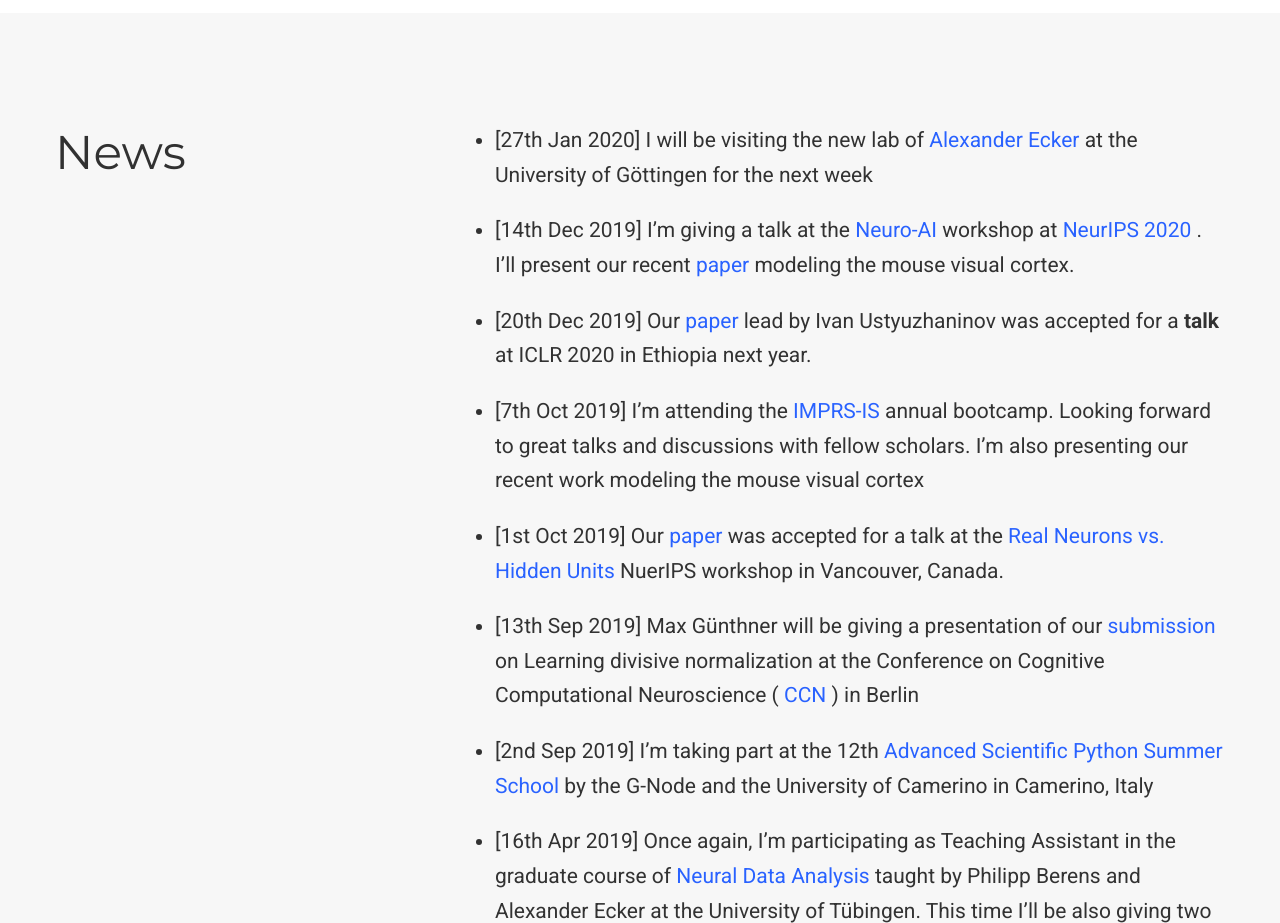
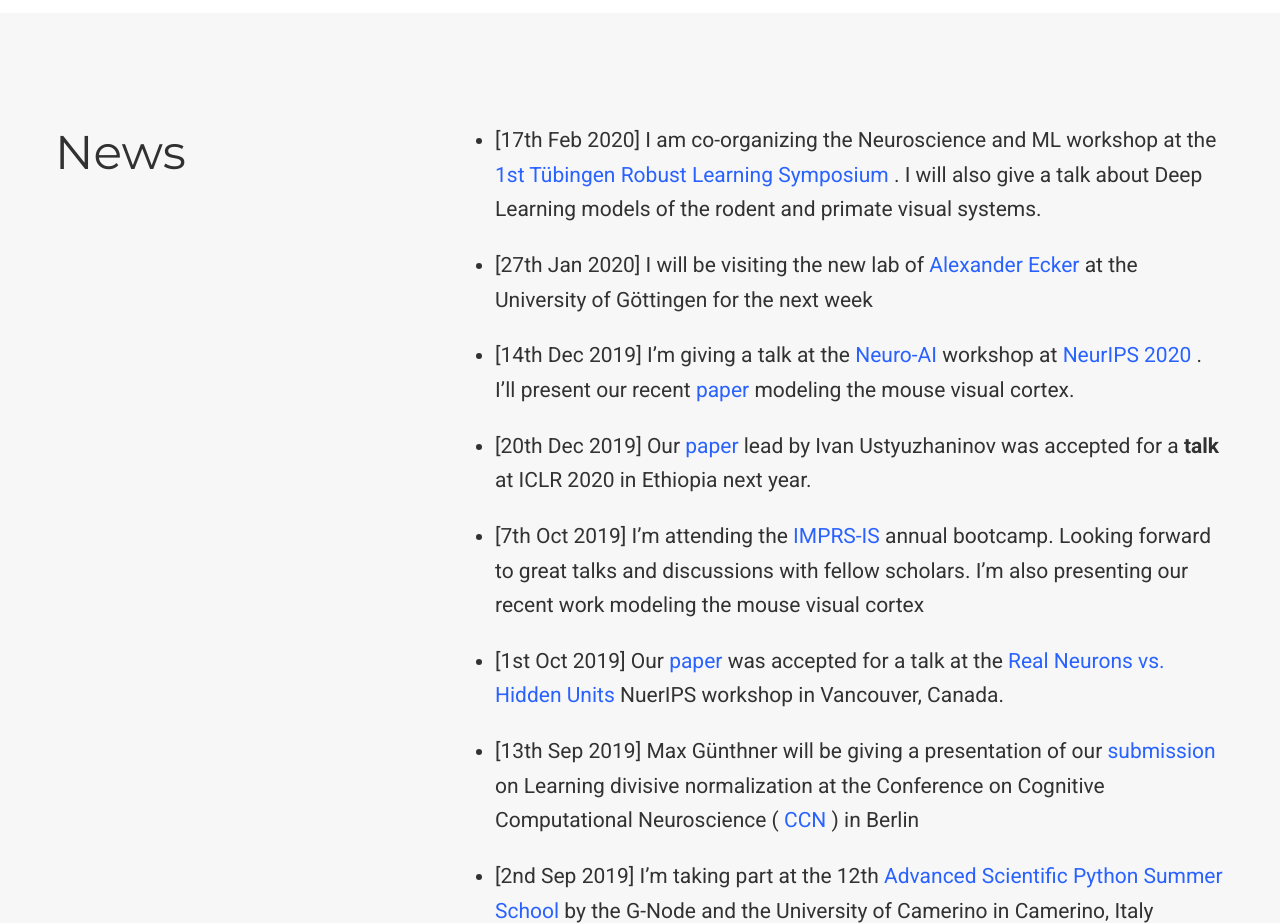
Before and after one commit to sacadena/sacadena.github.io, a plain HTML site: page index.html in a window 1280 px wide. Shown: the part 1100-2023 px from the top of the page. Drawn offline with nearby package versions, Linux system fonts and the light colour scheme; some packages are replaced by stand-ins of ours; some icons are missing.

Commit message:
add robust learning news

```diff
--- a/index.html
+++ b/index.html
@@ -841,6 +841,11 @@ During my PhD I&rsquo;ve done multiple research visits to
   <div class="col-12 col-lg-8">
 
     <ul>
+<li>
+<p>[17th Feb 2020] I am co-organizing the Neuroscience and ML workshop at the
+<a href="https://sites.google.com/view/tue-ai-symposium" target="_blank" rel="noopener">1st Tübingen Robust Learning Symposium</a>
+. I will also give a talk about Deep Learning models of the rodent and primate visual systems.</p>
+</li>
 <li>
 <p>[27th Jan 2020] I will be visiting the new lab of
 <a href="https://alexanderecker.wordpress.com/" target="_blank" rel="noopener">Alexander Ecker</a>
```
